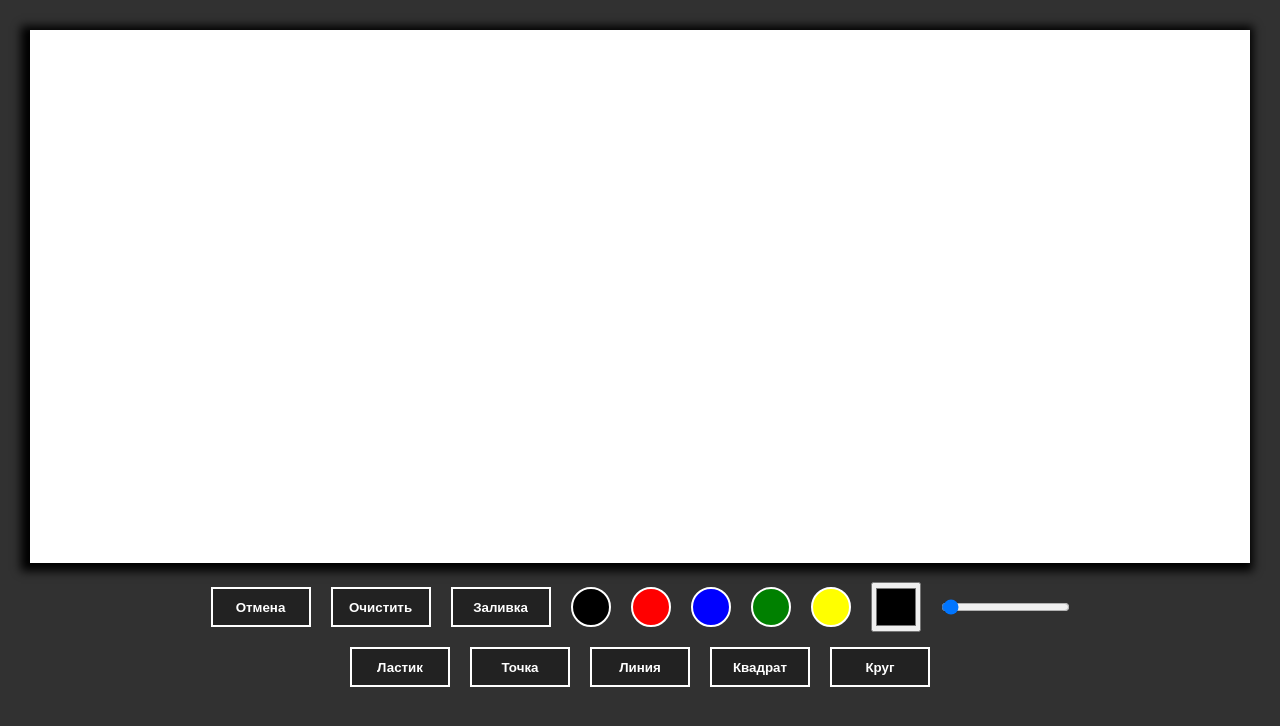
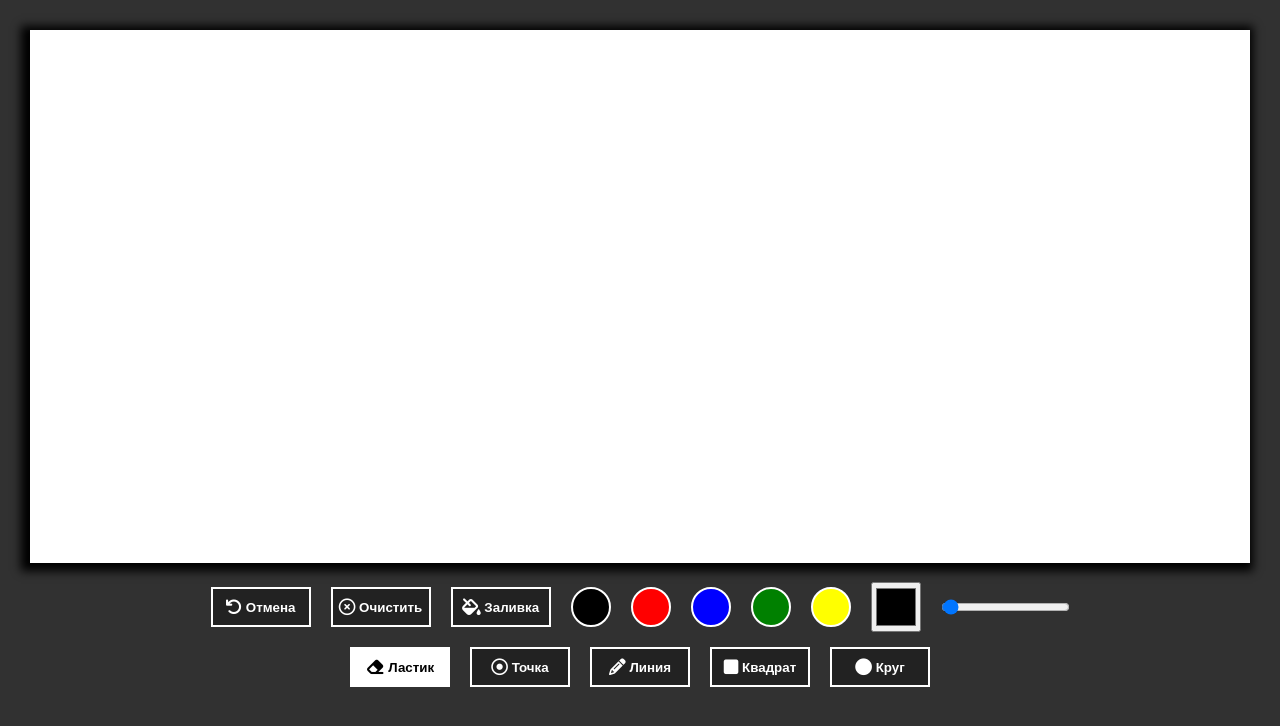
Before and after one commit to VIILOYO/paint, a plain HTML site: page index.html in a window 1280 px wide. Both pictures are taken after a click on the button "Ластик". Drawn offline with Linux system fonts and the light colour scheme.

Commit message:
Улучшение визула

```diff
--- a/index.html
+++ b/index.html
@@ -6,6 +6,7 @@
     <meta name="viewport" content="width=device-width, initial-scale=1.0">
     <link href="./style.css" type="text/css" rel="stylesheet">
     <link rel="icon" href="https://w7.pngwing.com/pngs/257/646/png-transparent-painting-art-paintbrush-computer-icons-cartoon-hand-painted-witch-palette-painting-brush.png">
+    <script src="https://kit.fontawesome.com/af104dbd7e.js" crossorigin="anonymous"></script>
     <title>Canvas</title>
 </head>
 
@@ -14,9 +15,9 @@
         <canvas id="canvas"></canvas>
 
         <div class="tools">
-            <button onclick="undoLast()" type="button" class="button">Отмена</button>
-            <button onclick="clearCanvas()" type="button" class="button">Очистить</button>
-            <button onclick="changeFillable(this)" type="button" class="button" id="fill">Заливка</button>
+            <button onclick="undoLast()" type="button" class="button"><i class="fa-solid fa-arrow-rotate-left fa-lg"></i> Отмена</button>
+            <button onclick="clearCanvas()" type="button" class="button"><i class="fa-regular fa-circle-xmark fa-lg"></i> Очистить</button>
+            <button onclick="changeFillable(this)" type="button" class="button" id="fill"><i class="fa-solid fa-fill-drip fa-lg"></i> Заливка</button>
 
             <div onclick="changeColor(this)" class="color-field" style="background: black;"></div>
             <div onclick="changeColor(this)" class="color-field" style="background: red;"></div>
@@ -29,11 +30,11 @@
         </div>
 
         <div class="figure">
-            <button onclick="setFigure(this)" type="button" class="button" id="eraser">Ластик</button>
-            <button onclick="setFigure(this)" type="button" class="button" id="dot">Точка</button>
-            <button onclick="setFigure(this)" type="button" class="button" id="line">Линия</button>
-            <button onclick="setFigure(this)" type="button" class="button" id="square">Квадрат</button>
-            <button onclick="setFigure(this)" type="button" class="button" id="circle">Круг</button>
+            <button onclick="setFigure(this)" type="button" class="button" id="eraser"><i class="fa-solid fa-eraser fa-lg"></i> Ластик</button>
+            <button onclick="setFigure(this)" type="button" class="button" id="dot"><i class="fa-regular fa-circle-dot fa-lg"></i> Точка</button>
+            <button onclick="setFigure(this)" type="button" class="button" id="line"><i class="fa-solid fa-pencil fa-lg"></i> Линия</button>
+            <button onclick="setFigure(this)" type="button" class="button" id="square"><i class="fa-solid fa-square fa-lg"></i> Квадрат</button>
+            <button onclick="setFigure(this)" type="button" class="button" id="circle"><i class="fa-solid fa-circle fa-lg"></i> Круг</button>
         </div>
     </div>
 
--- a/main.js
+++ b/main.js
@@ -16,7 +16,7 @@ let isDrawing = false;
 
 let fillable = false;
 let figure = 'line';
-let x1, y1;
+let x1, y1, preFigure;
 let allArray = [];
 let index = -1;
 
@@ -139,7 +139,15 @@ function undoLast() {
 
 // Выбор фигуры с помощью кнопки
 function setFigure(element) {
+    preFigure = document.getElementById(figure);
+    preFigure.style = `
+        background = '#222';
+        color : 'white';
+    `;
+
     figure = element.id;
+    element.style.background = 'white';
+    element.style.color = 'black';
 };
 
 // Заливка
```
